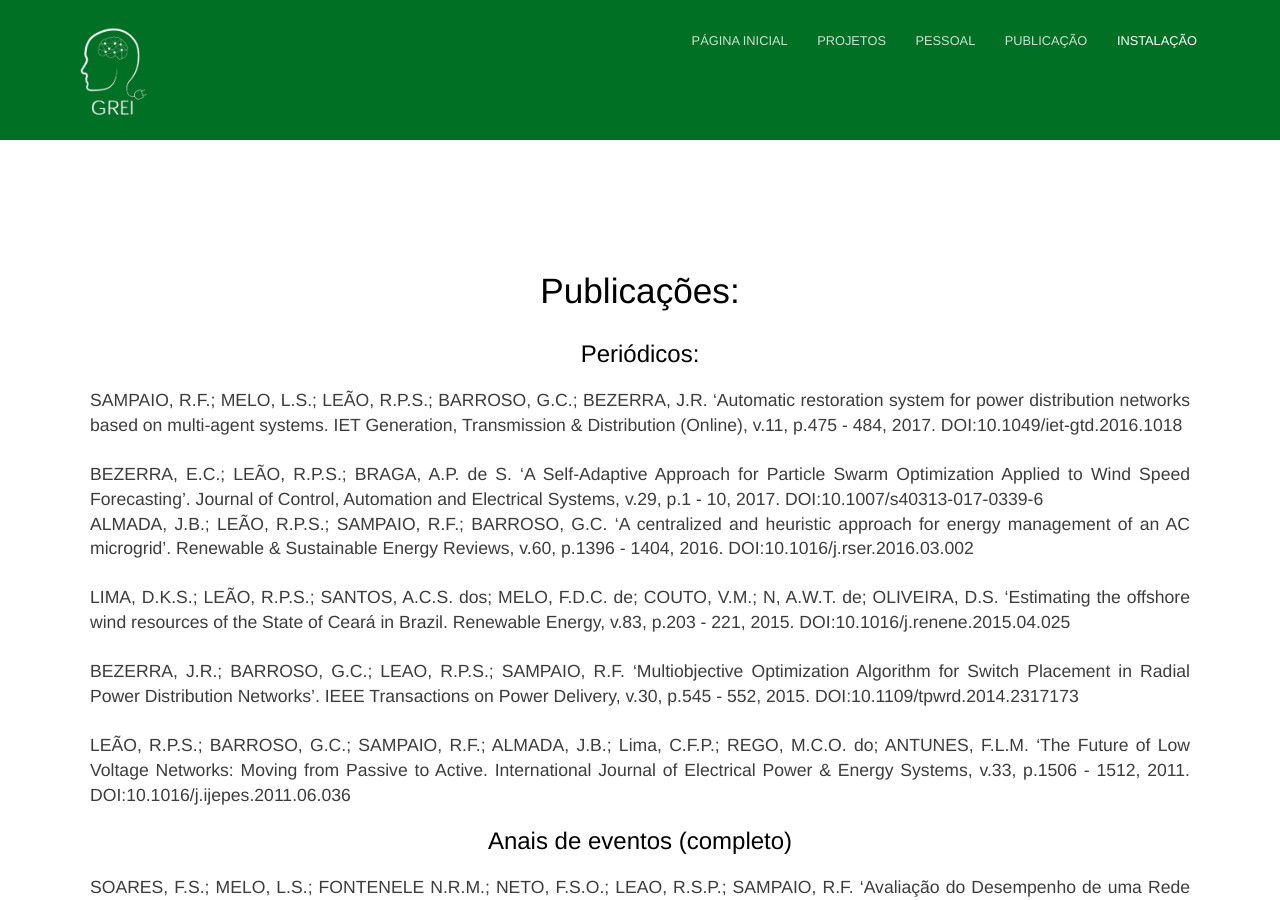
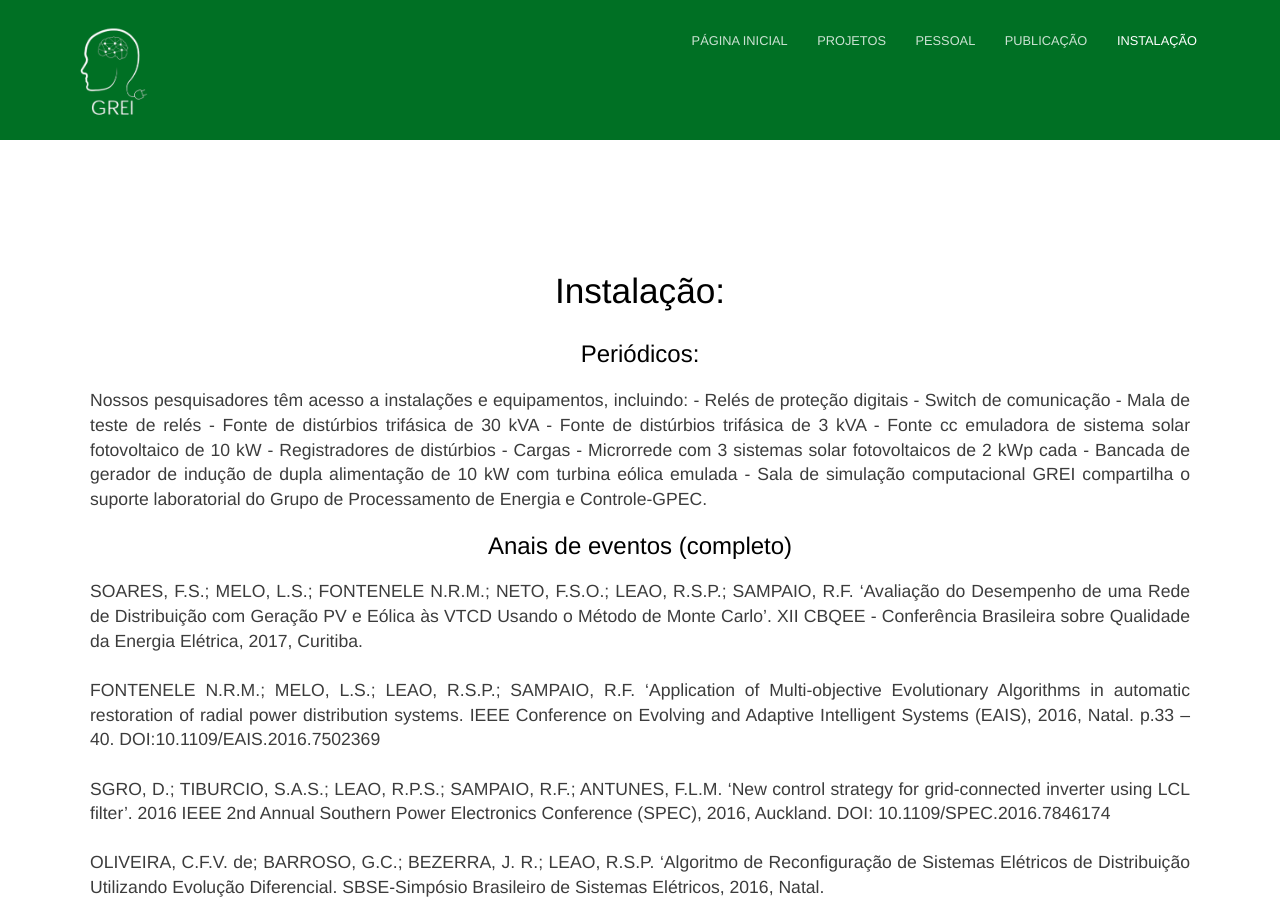
Before and after one commit to Gabriell89222/Gabriell89222.github.io, a Jekyll site: the page built from contact.html, in a window 1280 px wide and 900 px high. Built offline with Jekyll 4.4.1, drawn with Linux system fonts in a browser that asks for light colours.

Commit message:
Ajuste aba instalação v-1.1

```diff
--- a/contact.html
+++ b/contact.html
@@ -6,33 +6,23 @@ description:
 	<section>
 		<div class="container flex">
 			<div class="text editable">
-				<h2>Publicações:</h2>
+				<h2>Instalação:</h2>
 				<h2 class="Publicação">Periódicos:</h2>
 				<p>
-					SAMPAIO, R.F.; MELO, L.S.; LEÃO, R.P.S.; BARROSO, G.C.; BEZERRA, J.R. ‘Automatic
-					restoration system for power distribution networks based on multi-agent systems.
-					IET Generation, Transmission & Distribution (Online), v.11, p.475 - 484, 2017.
-					DOI:10.1049/iet-gtd.2016.1018<br>
-					<br>
-					BEZERRA, E.C.; LEÃO, R.P.S.; BRAGA, A.P. de S. ‘A Self-Adaptive Approach for
-					Particle Swarm Optimization Applied to Wind Speed Forecasting’. Journal of Control,
-					Automation and Electrical Systems, v.29, p.1 - 10, 2017. DOI:10.1007/s40313-017-0339-6<br>
-					ALMADA, J.B.; LEÃO, R.P.S.; SAMPAIO, R.F.; BARROSO, G.C. ‘A centralized and heuristic
-					approach for energy management of an AC microgrid’. Renewable & Sustainable Energy Reviews,
-					v.60, p.1396 - 1404, 2016. DOI:10.1016/j.rser.2016.03.002<br>
-					<br>
-					LIMA, D.K.S.; LEÃO, R.P.S.; SANTOS, A.C.S. dos; MELO, F.D.C. de; COUTO, V.M.; N, A.W.T.
-					de; OLIVEIRA, D.S. ‘Estimating the offshore wind resources of the State of Ceará in Brazil.
-					Renewable Energy, v.83, p.203 - 221, 2015. DOI:10.1016/j.renene.2015.04.025<br>
-					<br>
-					BEZERRA, J.R.; BARROSO, G.C.; LEAO, R.P.S.; SAMPAIO, R.F. ‘Multiobjective Optimization
-					Algorithm for Switch Placement in Radial Power Distribution Networks’. IEEE Transactions
-					on Power Delivery, v.30, p.545 - 552, 2015. DOI:10.1109/tpwrd.2014.2317173<br>
-					<br>
-					LEÃO, R.P.S.; BARROSO, G.C.; SAMPAIO, R.F.; ALMADA, J.B.; Lima, C.F.P.; REGO, M.C.O. do;
-					ANTUNES, F.L.M. ‘The Future of Low Voltage Networks: Moving from Passive to Active.
-					International Journal of Electrical Power & Energy Systems, v.33, p.1506 - 1512, 2011.
-					DOI:10.1016/j.ijepes.2011.06.036<br>
+					Nossos pesquisadores têm acesso a instalações e equipamentos, incluindo:
+					- Relés de proteção digitais
+					- Switch de comunicação
+					- Mala de teste de relés
+					- Fonte de distúrbios trifásica de 30 kVA
+					- Fonte de distúrbios trifásica de 3 kVA
+					- Fonte cc emuladora de sistema solar fotovoltaico de 10 kW
+					- Registradores de distúrbios
+					- Cargas
+					- Microrrede com 3 sistemas solar fotovoltaicos de 2 kWp cada
+					- Bancada de gerador de indução de dupla alimentação de 10 kW com turbina eólica emulada
+					- Sala de simulação computacional
+					GREI compartilha o suporte laboratorial do Grupo de Processamento de Energia e Controle-GPEC.
+
 				</p>
 				<h2 class="Publicação">Anais de eventos (completo)</h2>
 				<p>
```
